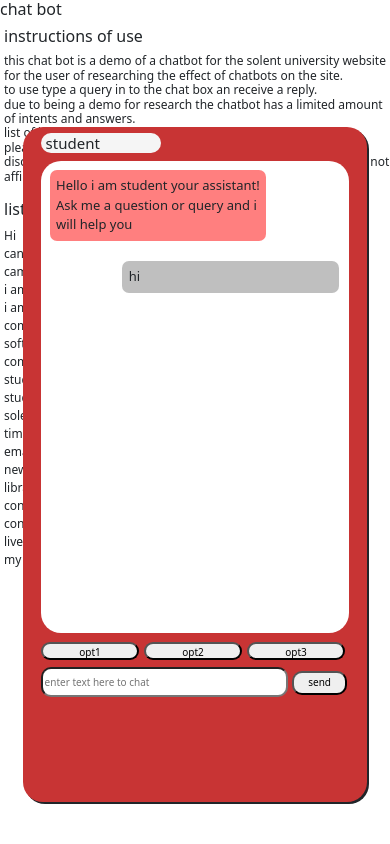
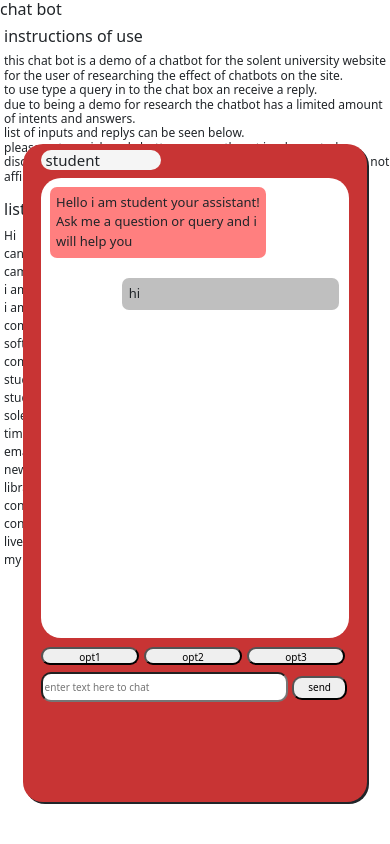
Before and after one commit to pauld001/ChatBotDemo, a Flask app: page / in a window 390 px wide. Run offline with Flask 2, Linux system fonts and the light colour scheme.

Commit message:
changed scale

```diff
--- a/templates/index.html
+++ b/templates/index.html
@@ -140,7 +140,7 @@ h4{
 @media only screen and (max-width: 480px) {
 #chatbot{
     width: 88%;
-    height: 80%;
+    height: 78%;
     background-color:rgb(200, 52, 52);
     float: right;
     float: inline-end;
```
